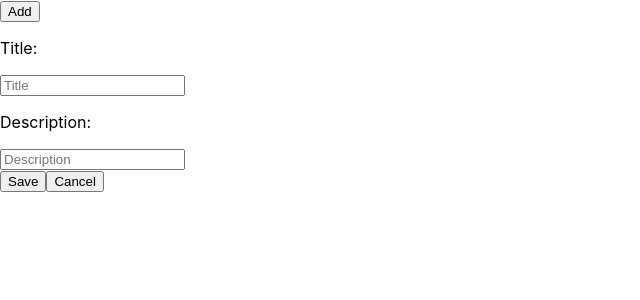
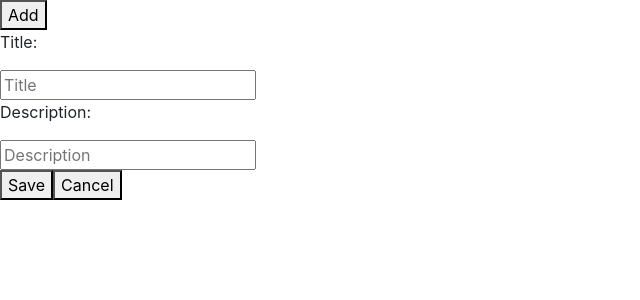
Before and after one commit to BolotKyzy/AddButton, a React (Create React App) app: page / in a window 1280 px wide. Shown: the top 300 px of the page, without its empty margins (0-640 px from the left). Built offline with nearby package versions, Linux system fonts and the light colour scheme.

Commit message:
I can't to add Edit button

```diff
--- a/public/index.html
+++ b/public/index.html
@@ -2,42 +2,14 @@
 <html lang="en">
   <head>
     <meta charset="utf-8" />
-    <link rel="icon" href="%PUBLIC_URL%/favicon.ico" />
     <meta name="viewport" content="width=device-width, initial-scale=1" />
-    <meta name="theme-color" content="#000000" />
-    <meta
-      name="description"
-      content="Web site created using create-react-app"
-    />
-    <link rel="apple-touch-icon" href="%PUBLIC_URL%/logo192.png" />
-    <!--
-      manifest.json provides metadata used when your web app is installed on a
-      user's mobile device or desktop. See https://developers.google.com/web/fundamentals/web-app-manifest/
-    -->
-    <link rel="manifest" href="%PUBLIC_URL%/manifest.json" />
-    <!--
-      Notice the use of %PUBLIC_URL% in the tags above.
-      It will be replaced with the URL of the `public` folder during the build.
-      Only files inside the `public` folder can be referenced from the HTML.
+    <!-- <meta name="theme-color" content="#000000" /> -->
+    <link rel = "stylesheet"
+    href="https://stackpath.bootstrapcdn.com/bootstrap/4.4.1/css/bootstrap.min.css">
 
-      Unlike "/favicon.ico" or "favicon.ico", "%PUBLIC_URL%/favicon.ico" will
-      work correctly both with client-side routing and a non-root public URL.
-      Learn how to configure a non-root public URL by running `npm run build`.
-    -->
     <title>React App</title>
   </head>
   <body>
-    <noscript>You need to enable JavaScript to run this app.</noscript>
     <div id="root"></div>
-    <!--
-      This HTML file is a template.
-      If you open it directly in the browser, you will see an empty page.
-
-      You can add webfonts, meta tags, or analytics to this file.
-      The build step will place the bundled scripts into the <body> tag.
-
-      To begin the development, run `npm start` or `yarn start`.
-      To create a production bundle, use `npm run build` or `yarn build`.
-    -->
-  </body>
+     </body>
 </html>
--- /dev/null
+++ b/src/Title/Card/Card.js
@@ -0,0 +1,25 @@
+import React, { Component } from 'react';
+import './Card.css';
+class Card extends Component {
+
+  render() {
+    const { handleDelete, handleEdit } = this.props;
+    const information = this.props.information.map((inf) =>
+      <div key={inf.idd}>
+        <p>{inf.title}</p>
+        <p>{inf.desc}</p>
+        <button type="button" onClick={handleEdit}>Edit</button>
+        <button type="button" onClick={handleDelete}>Delete</button>
+      </div>
+    );
+    return (
+      <div>
+        <form>
+          {information}
+        </form>
+      </div>
+    );
+
+  }
+}
+export default Card;
--- /dev/null
+++ b/src/Title/Form/Form.js
@@ -0,0 +1,36 @@
+import React, { Component } from 'react';
+import './Form.css';
+class Form extends Component {
+
+  render() {
+    const { title, desc, myChangeHandler, handleToggleClickClean, handleSubmit } = this.props;
+    return (
+      <div>
+        <form >
+          <p>Title: </p>
+          <input
+            type='text'
+            name='title'
+            placeholder="Title"
+            value={title}
+
+            onChange={myChangeHandler}
+          />
+          <p>Description: </p>
+          <input
+            type='text'
+            name='desc'
+            placeholder="Description"
+            value={desc}
+            onChange={myChangeHandler}
+          />
+          <div>
+            <button type="button" onClick={handleSubmit}>Save</button>
+            <button type="button" onClick={handleToggleClickClean}>Cancel</button>
+          </div>
+        </form>
+      </div >
+    );
+  }
+}
+export default Form;
--- a/src/Title/Title.js
+++ b/src/Title/Title.js
@@ -1,103 +1,88 @@
 import React, { Component } from 'react';
 import './Title.css';
+import Form from './Form/Form';
+import Card from './Card/Card';
 class Title extends Component {
   constructor(props) {
     super(props);
     this.state = {
+      checkAddButton: true,
       title: '',
       desc: '',
-      situation: true,
-      checkSave: false,
-      checkEdit: false,
-      a:'', b:''
+      checkSaveButton: false,
+      checkEditButton: false,
+      information: []
+
     };
-    this.handleSubmit = this.handleSubmit.bind(this);
     this.handleToggleClick = this.handleToggleClick.bind(this);
+  };
+  idd = 1;
 
+
+  handleDelete = (id) => {
+    this.setState(({ information }) => {
+      const idx = information.findIndex((el) => el.id === id);
+      information.splice(idx, 1);
+      const before = information.splice(0, idx);
+      const after = information.splice(idx + 1);
+      const newArray = [...before, ...after];
+      return {
+        information: newArray
+      };
+    });
+
+  };
+
+  handleEdit = (id) => {
+    this.setState({ checkEditButton: true });
+    const idx = this.state.information.findIndex((el) => el.id === id);
+    console.log("111:", idx);
+  };
+
+
+  handleSubmit = (event) => {
+    event.preventDefault();
+    this.setState({ checkSaveButton: true });
+
+
+    this.state.information.push({ id: this.idd++, title: this.state.title, desc: this.state.desc });
+    console.log('Title: ', this.state.title);
+    console.log('Description: ', this.state.desc);
   }
 
-  handleSubmit(event) {
-    event.preventDefault();
-    console.log('Title: ', this.state.title);
-    console.log('Description: ', this.state.desc);
-    // alert('Title: ' + this.state.title + '\nDescription: ' + this.state.desc);
-    this.setState({ checkSave: true,situation: false});
-    const a = this.state.title;
-    const b = this.state.desc;
+  handleToggleClick() {
+    this.setState({
+      checkAddButton: true, title: '', desc: '', checkSaveButton: true
+    });
   }
 
   myChangeHandler = (event) => {
     this.setState({ [event.target.name]: event.target.value });
+
   }
 
-  handleToggleClick() {
-    this.setState(prevState => ({
-      situation: !prevState.situation,title: '', desc: '',checkSave: true
-    }));
-  }
   handleToggleClickClean = (event) => {
-    this.setState({ situation: false, title: '', desc: '', checkSave: false });
+    this.setState({ title: '', desc: '' });
   }
 
-  handleEdit = (event) => {
-    this.setState({ checkEdit: true,situation: true});
-  }
-  handleDelete = (evend) => {
-    this.setState({ title: '', desc: '', checkEdit: false, checkSave: false });
-  }
+
 
   render() {
-    const currentSituation = this.state.situation;
+    const currentAddButton = this.state.checkAddButton;
+    const checkSaveButton = this.state.checkSaveButton;
+    const checkEditButton = this.state.checkEditButton;
     return (
       <div>
         <button type="Button" onClick={this.handleToggleClick}>Add</button>
-        {(currentSituation) &&
-          <form
-            onSubmit={this.handleSubmit}
-          >
-            <p>Title: </p>
-            <input
-              type='text'
-              name='title'
-              placeholder="Title"
-              value={this.state.title}
-
-              onChange={this.myChangeHandler}
-            />
-            <p>Description: </p>
-            <input
-              type='text'
-              name='desc'
-              placeholder="Description"
-              value={this.state.desc}
-              onChange={this.myChangeHandler}
-            />
-            <div>
-              <button type="button" onClick={this.handleSubmit}>Save</button>
-              <button type="button" onClick={this.handleToggleClickClean}>Cancel</button>
-            </div>
-          </form>
+        {(currentAddButton) &&
+          <Form title={this.state.title} desc={this.state.desc} myChangeHandler={this.myChangeHandler} handleToggleClickClean={this.handleToggleClickClean} checkSaveButton={this.state.checkSaveButton} handleSubmit={this.handleSubmit} />
         }
-        {(this.state.checkSave) &&
-          <form>
-            <p>{this.state.a} </p>
-            <p>{this.state.b}</p>
-            <button type="button" onClick={this.handleEdit}>Edit</button>
-            <button type="button" onClick={this.handleDelete}>Delete</button>
-          </form>}
-        {
-          // (this.state.checkEdit) &&
-          // // const a = this.state.title;
-          // // const b = this.state.desc;
-          // <form>
-          //   <p>Title: {this.state.title} </p>
-          //   <p>Description: {this.state.desc}</p>
-          // </form>
+        {(checkSaveButton) &&
+          <Card information={this.state.information} handleEdit={this.handleEdit} handleDelete={this.handleDelete} />
         }
-
+        {/* {(checkEditButton) &&
+        <Form />} */}
       </div>
-
-
     );
   }
 }
```
Also changed, not shown: src/Title/Card/Card.css (added), src/Title/Form/Form.css (added).
